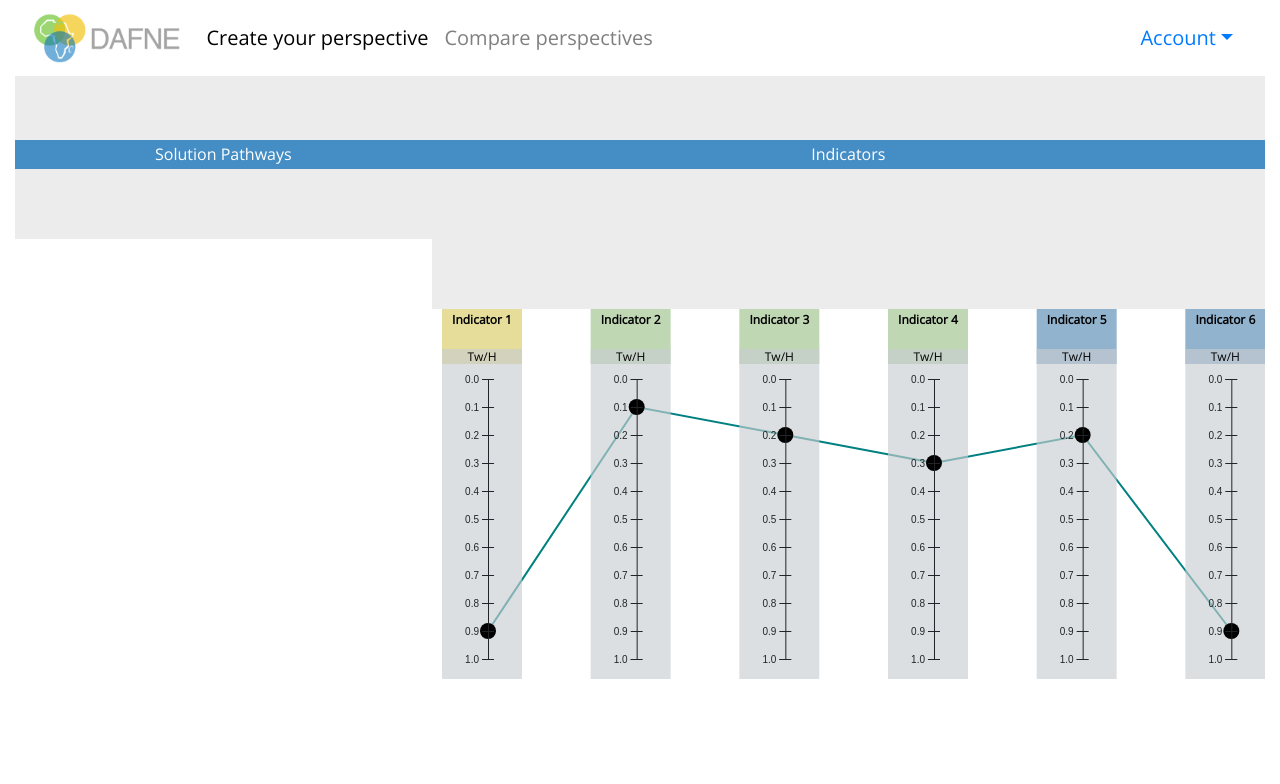
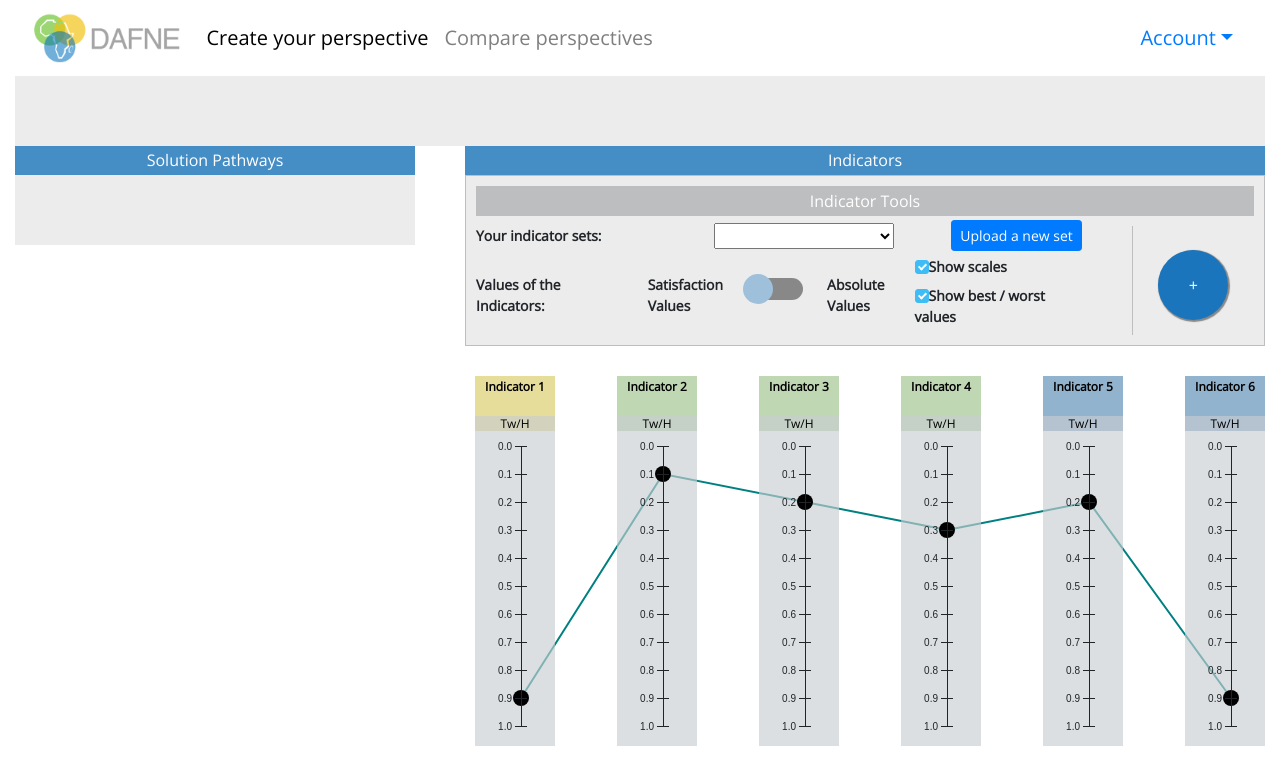
Before and after one commit to panzerfausten/DAFNE, a React (Create React App) app in the folder dafne/: page /app in a window 1280 px wide. Shown: the top 784 px of the page. Built offline with nearby package versions, Linux system fonts and the light colour scheme.

Commit message:
added filters UI

```diff
--- a/dafne/src/components/CreatePerspective.js
+++ b/dafne/src/components/CreatePerspective.js
@@ -1,6 +1,7 @@
 import React from 'react';
+import DafnePlot from "../components/DafnePlot";
+import IndicatorTools from '../components/IndicatorTools';
 
-import DafnePlot from "../components/DafnePlot";
 class CreatePerspective extends React.Component {
   handleChange(event) {
     this.setState({[event.target.name]: event.target.value});
@@ -20,14 +21,13 @@ class CreatePerspective extends React.Component {
                   </div>
                 </div>
               </div>
-              <div className="widget" style={{flex:2}}>
+              <div className="widget" style={{flex:2,paddingLeft: 50}}>
                 <div className="widget_title">
                   Indicators
                 </div>
                 <div className="widget_content">
-                  <div className="filters_area">
-                  </div>
-                  <div className="filters_area">
+                  <div className="filters_area" style={{marginBottom:30}}>
+                    <IndicatorTools></IndicatorTools>
                   </div>
                   <DafnePlot></DafnePlot>
                 </div>
--- a/dafne/src/components/DafnePlot.js
+++ b/dafne/src/components/DafnePlot.js
@@ -87,8 +87,6 @@ class DafnePlot extends React.Component {
     let width = 80;
     let topOffset = -30;
     let height = t.svgH - this.margin.top ;
-    let mLeft = width * i;
-
     let labelContainerHeight = this.margin.top +  (topOffset / 2);
     svg.append('rect')
        .attr("width",width)
--- /dev/null
+++ b/dafne/src/components/IndicatorTools.js
@@ -0,0 +1,78 @@
+import React from 'react';
+import Switch from "react-switch";
+import 'rc-checkbox/assets/index.css';
+import Button from 'react-bootstrap/Button';
+import Checkbox  from 'rc-checkbox';
+class IndicatorTools extends React.Component {
+  constructor() {
+    super();
+    this.state = {
+      checked: false,
+      show_scales : false,
+      show_best : true
+    };
+    this.handleChange   = this.handleChange.bind(this);
+    this.handleCbScales = this.handleCbScales.bind(this);
+
+  }
+  handleChange(checked) {
+    this.setState({ checked });
+  }
+  handleCbScales(checked) {
+    this.setState({ show_scales:checked });
+  }
+  render(){
+    return(
+      <div className="it_widget" >
+        <div className="widget_title gray">Indicator Tools</div>
+        <div className="it_area">
+          <div className="it_area_a">
+              <div className="it_row">
+                <div className="it_label" style={{width:180}}>Your indicator sets:</div>
+                <div><select style={{width:180}}></select></div>
+                <Button size="sm" onClick={() => {}}>Upload a new set</Button>
+              </div>
+              <div className="it_row" >
+                <div className="it_label" style={{width:180}}>Values of the <br></br> Indicators:</div>
+                  <div style ={{display: "flex",justifyContent: "inherit",width: "280px",}}>
+                    <div className="it_label">Satisfaction<br></br> Values</div>
+                    <Switch uncheckedIcon={false}
+                            onHandleColor={"#1b75bc"}
+                            onColor={"#9fc0db"}
+                            offHandleColor={"#9fc0db"}
+                            handleDiameter={30}
+                            height={22}
+                            onChange={this.handleChange}
+                            checked={this.state.checked}
+                    />
+                    <div className="it_label" style={{marginRight:30}}>Absolute<br></br> Values</div>
+                  </div>
+                  <div className="it_row" style={{flexDirection:"column",alignItems: "baseline"}}>
+                    <label className="it_label" >
+                      <Checkbox
+                        defaultChecked
+                        onChange={this.handleCbScales}
+                        disabled={this.state.cb_values}
+                      />
+                      Show scales
+                    </label>
+                    <label className="it_label">
+                      <Checkbox
+                        defaultChecked
+                        onChange={this.handleCbScales}
+                        disabled={this.state.cb_values}
+                      />
+                      Show best / worst values
+                    </label>
+                  </div>
+              </div>
+          </div>
+          <div className="it_area_b" style={{marginLeft: "50",display: "flex",justifyContent: "center",alignItems: "center"}}>
+          <div className="circular_button">+</div>
+          </div>
+        </div>
+      </div>
+    )
+  }
+}
+export default IndicatorTools;
--- a/dafne/src/style/style.scss
+++ b/dafne/src/style/style.scss
@@ -68,7 +68,7 @@ input{
   color:black !important;
 }
 .filters_area{
-  height: 70px;
+  min-height: 70px;
   background-color: $gray;
 }
 .widget_title{
@@ -164,3 +164,51 @@ input{
   shape-rendering: crispEdges;
   stroke-width: 100px;
 }
+.it_widget{
+  padding: 10px;
+  border: 1px solid $darkgray;
+}
+.gray{
+  background-color: $darkgray;
+}
+.it_area{
+  display: flex;
+  flex-direction: row;
+}
+.it_label{
+  font-weight: bold;
+  font-size: 14px;
+}
+.it_row{
+  display: flex;
+  flex-direction: row;
+  min-height: 40px;
+  align-items: center;
+  justify-content: space-between;
+}
+.it_area_a{
+  flex:1;
+  margin-right: 50px;
+}
+.it_area_b{
+  border-left: 1px solid $darkgray;
+  flex:.2;
+  margin-top:10px;
+
+}
+.circular_button{
+  margin-top:10px;
+  width:70px;
+  height: 70px;
+  color:white;
+  border-radius: 50px;
+  background-color: $darkblue;
+  justify-content: center;
+  display: flex;
+  align-items: center;
+  cursor: pointer;
+  box-shadow: 1px 1px 1px 1px #888888;
+}
+.circular_button:hover{
+  background-color: #0d5288;
+}
```
Also changed, not shown: dafne/package.json (+6 -1 lines), 1 other file (tests, documents, lock files or other folders).
